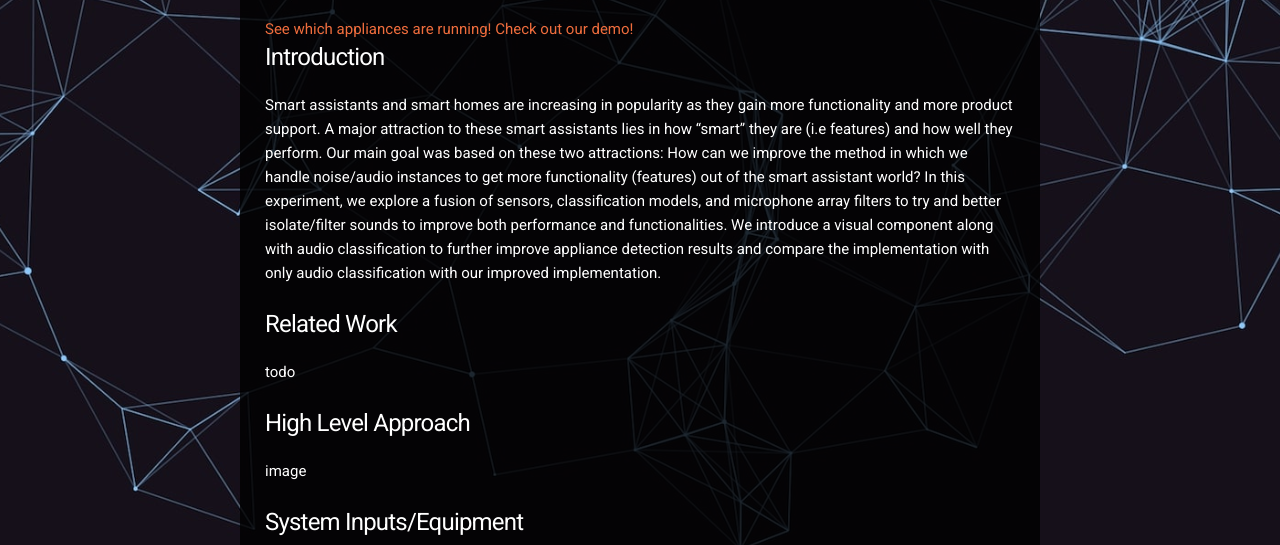
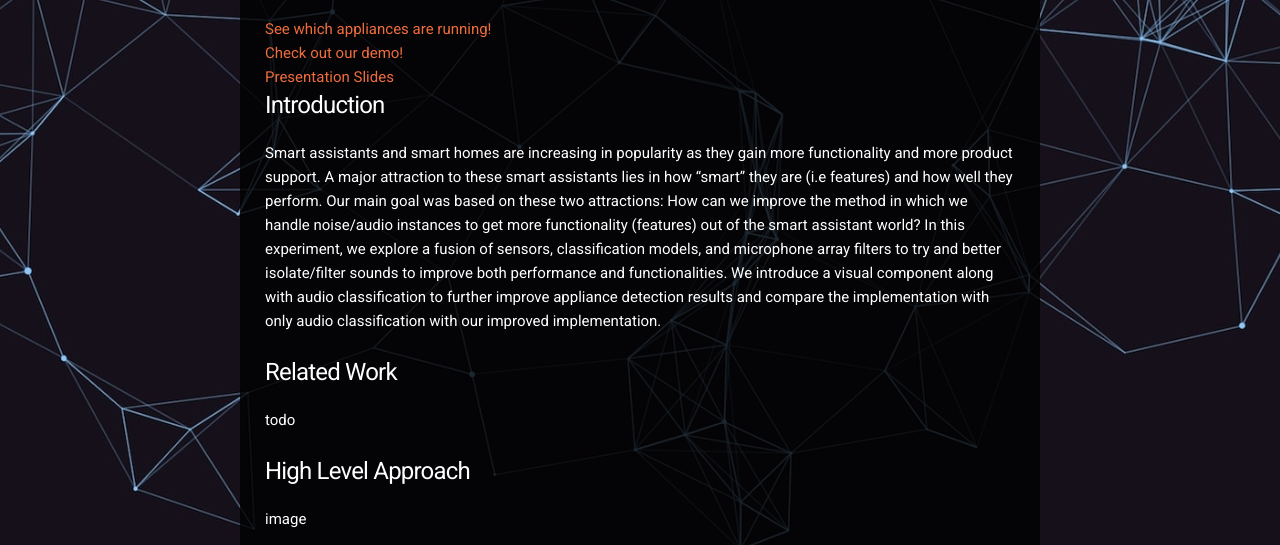
Before and after one commit to dzambani/dzambani.github.io, a plain HTML site: page index.html in a window 1280 px wide. Shown: the part 239-784 px from the top of the page. Drawn offline with nearby package versions, Linux system fonts and the light colour scheme.

Commit message:
links completed

```diff
--- a/index.html
+++ b/index.html
@@ -44,7 +44,10 @@
           <div id="home" class="content-region hide">
             <h2>Home</h2>
             <a href="https://3i859s5gi8.execute-api.us-west-1.amazonaws.com/items">See which appliances are running!</a>
-		  <a href="https://youtu.be/WgL5V4ro6xw">Check out our demo!</a>
+		  <br>
+	<a href="https://youtu.be/WgL5V4ro6xw">Check out our demo!</a>
+		  <br>
+		  <a href="https://docs.google.com/presentation/d/1yXnFNDSeWL2niNqHd_K6t5rsABcprtct-aG7LiSaClQ/edit?usp=sharing">Presentation Slides</a>
             <h3>
               Introduction
              </h3>
```
